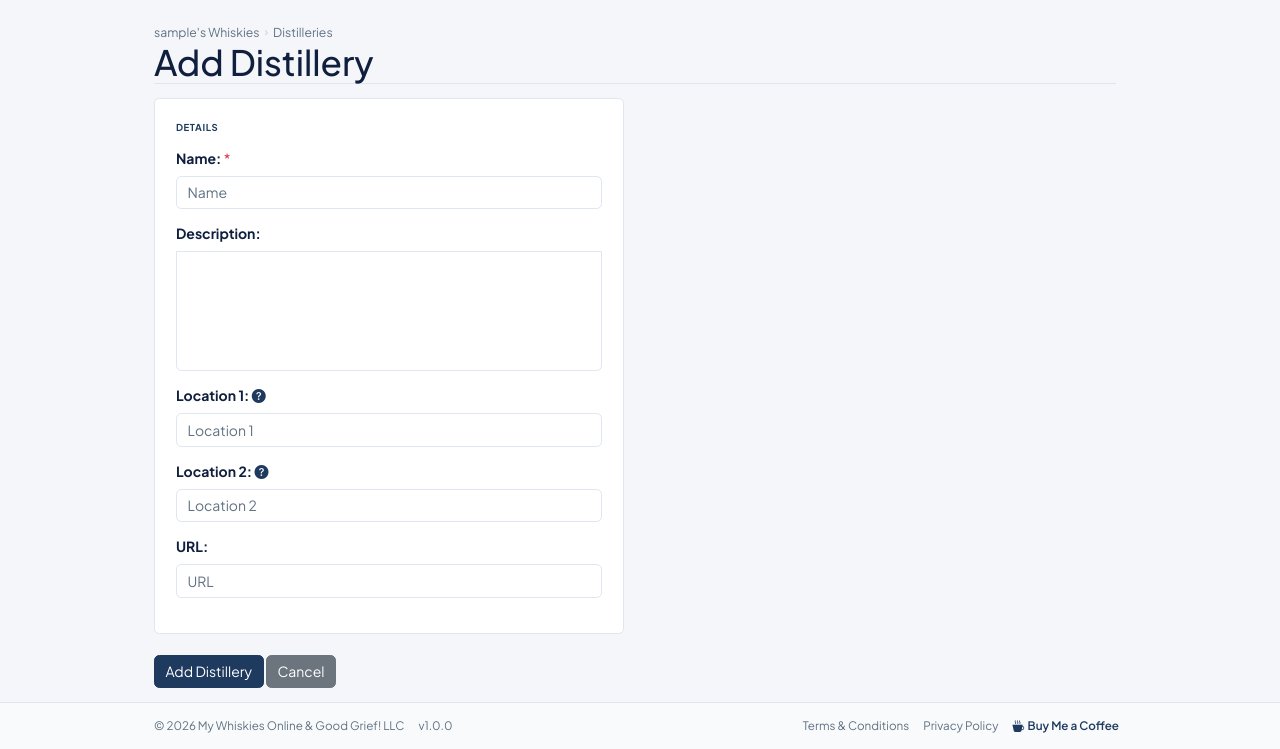
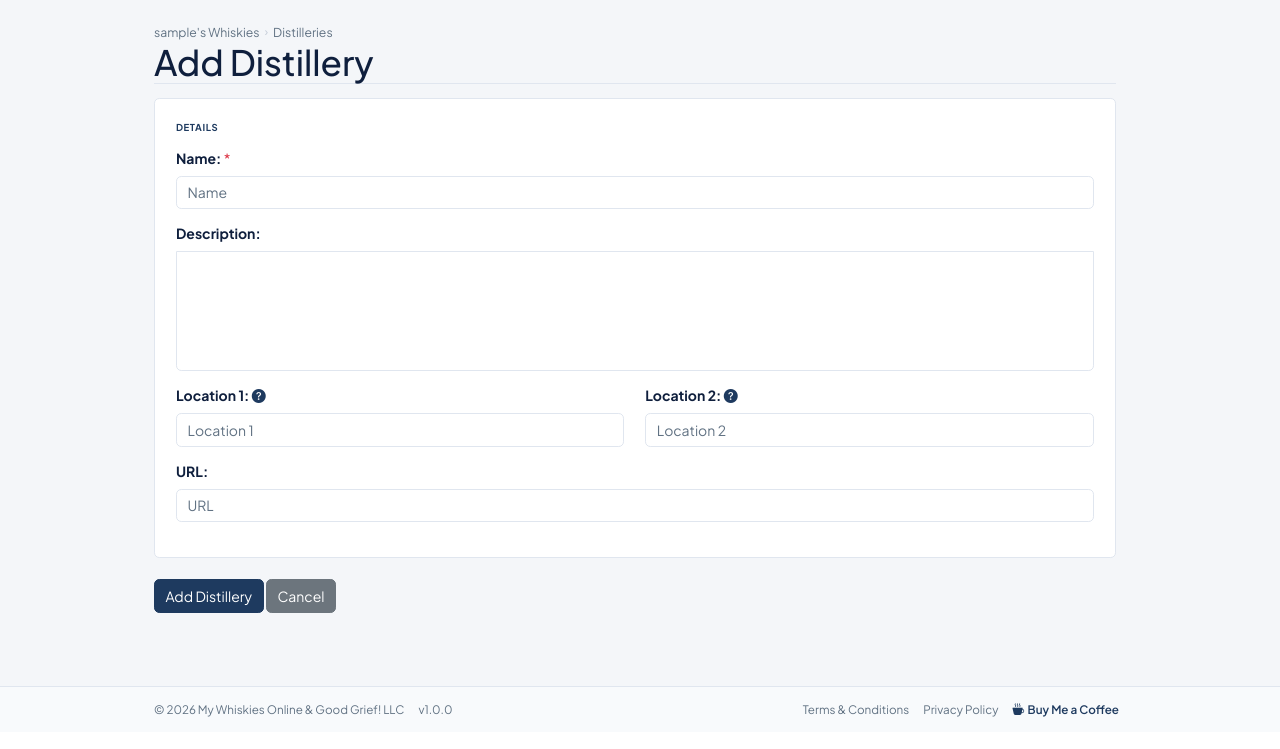
Before and after one commit to charliegriefer/my-whiskies, a Flask app: page /distillery_add in a window 1280 px wide. Shown: the part 68-817 px from the top of the page. After the commit the page ends 785 px from the top, so only its background shows below. Run offline with Flask 3, Linux system fonts and the light colour scheme; the visitor is signed in with stand-in values (Sample User, id 1); parts of the project's set-up code (start-up, migrations or seed data) failed here and were passed over; some libraries are stand-ins or nearby versions; some web fonts are replaced.

Commit message:
feat: expand entity forms to full width; side-by-side location fields (#422)
Distillery, bottler, and barrel picker forms now use the full form-col
width (matching bottle form). Location 1 and Location 2 fields sit on
the same row on md+ screens, stacking on mobile.

Co-Authored-By: Claude Sonnet 4.6 <noreply@anthropic.com>

```diff
--- a/mywhiskies/blueprints/barrel_picker/templates/barrel_picker/form.html
+++ b/mywhiskies/blueprints/barrel_picker/templates/barrel_picker/form.html
@@ -28,8 +28,7 @@
 
       <hr />
 
-      <div class="row">
-        <div class="col-lg-6">
+      <div class="form-col">
           <form method="post" novalidate x-data @trix-file-accept.window.prevent>
             {{ form.csrf_token }}
 
@@ -45,7 +44,6 @@
               {{ buttons.cancel_button(current_user, request) }}
             </div>
           </form>
-        </div>
       </div>
     </div>
   </main>
--- a/mywhiskies/blueprints/distillery/templates/distillery/form.html
+++ b/mywhiskies/blueprints/distillery/templates/distillery/form.html
@@ -28,8 +28,7 @@
 
       <hr />
 
-      <div class="row">
-        <div class="col-lg-6">
+      <div class="form-col">
           <form method="post" novalidate x-data @trix-file-accept.window.prevent>
             {% set popover_location_1 = "<p>The first part of the distillery's location.</p><p>If the distillery is in Bardstown, KY, the value for &quot;Location 1&quot; would be <b>Bardstown</b>.</p><p>If the distillery is in Islay, Scotland, the value for &quot;Location 1&quot; would be <b>Islay</b>.</p>" %}
             {% set popover_location_2 = "<p>The second part of the distillery's location.</p><p>If the distillery is in Bardstown, KY, the value for &quot;Location 1&quot; would be <b>KY</b>.</p><p>If the distillery is in Islay, Scotland, the value for &quot;Location 1&quot; would be <b>Scotland</b>.</p>" %}
@@ -40,8 +39,14 @@
               <p class="detail-section-label mb-3">Details</p>
               {{ form_utils.render_field(form.name) }}
               {{ form_utils.render_trix_field(form.description) }}
-              {{ form_utils.render_field(form.region_1, popover_text=popover_location_1) }}
-              {{ form_utils.render_field(form.region_2, popover_text=popover_location_2) }}
+              <div class="row">
+                <div class="col-md-6">
+                  {{ form_utils.render_field(form.region_1, popover_text=popover_location_1) }}
+                </div>
+                <div class="col-md-6">
+                  {{ form_utils.render_field(form.region_2, popover_text=popover_location_2) }}
+                </div>
+              </div>
               {{ form_utils.render_field(form.url) }}
             </div>
 
@@ -50,7 +55,6 @@
               {{ buttons.cancel_button(current_user, request) }}
             </div>
           </form>
-        </div>
       </div>
     </div>
   </main>
```
Also changed, not shown: mywhiskies/blueprints/bottler/templates/bottler/form.html (+9 -5 lines).
